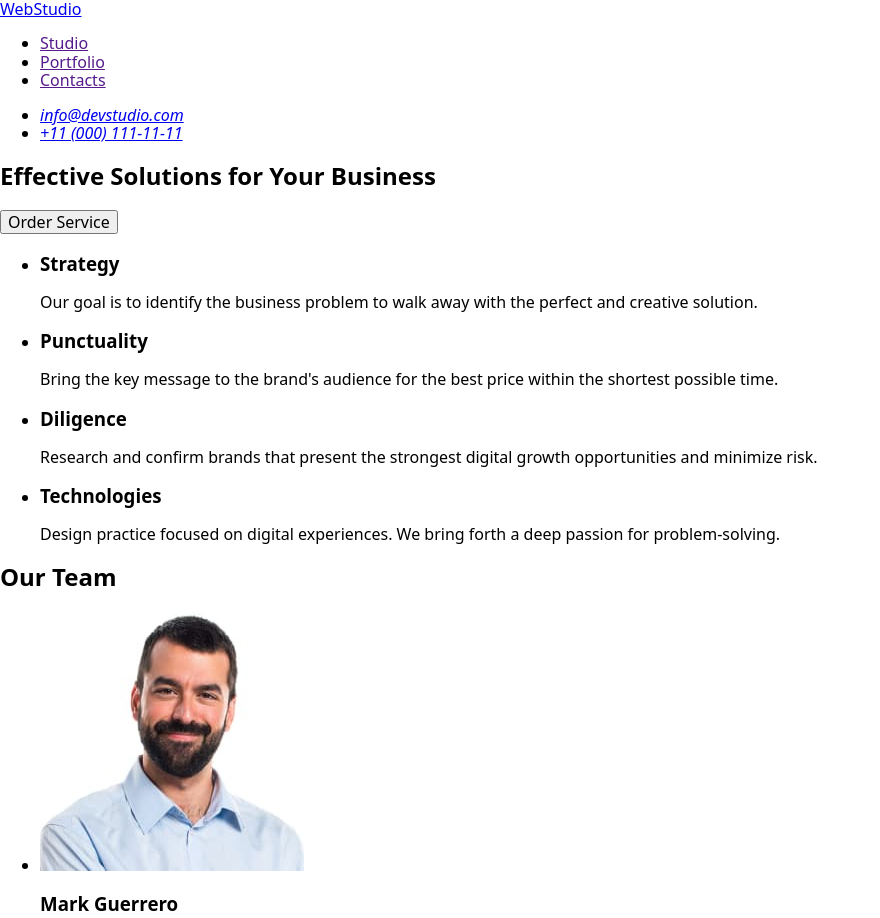
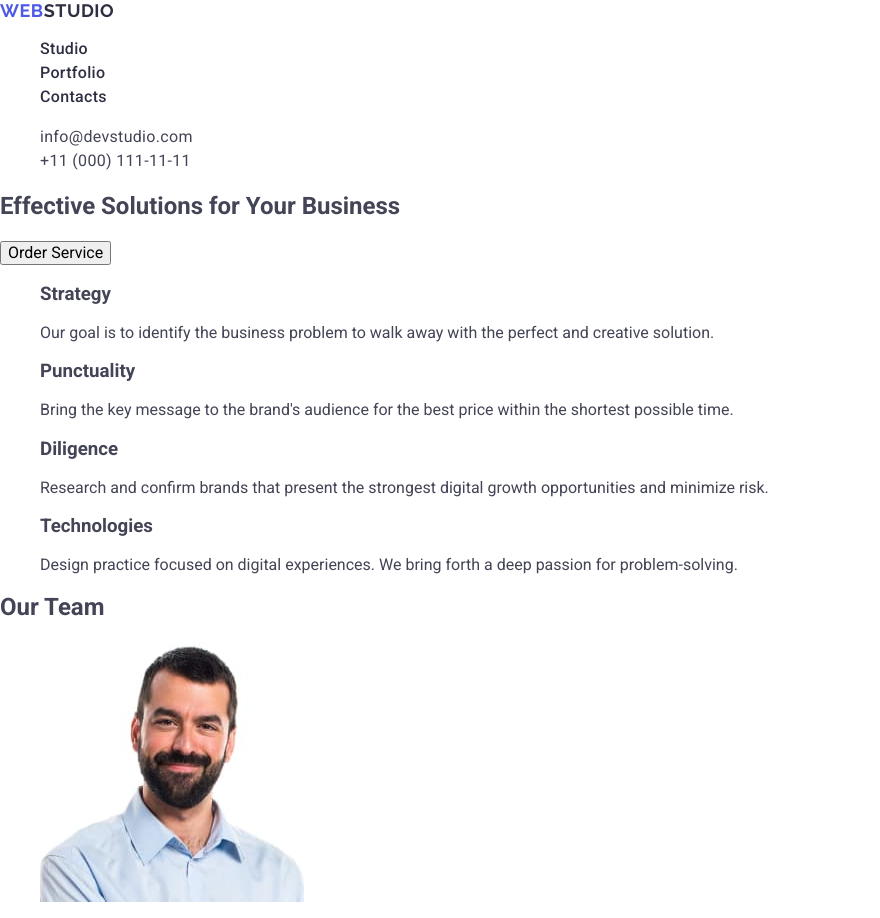
Before and after one commit to Gumilin-Aleksandr/goit-markup-hw-02, a plain HTML site: page index.html in a window 1280 px wide. Shown: the top 918 px of the page, without its empty margins (0-880 px from the left). Drawn offline with nearby package versions, Linux system fonts and the light colour scheme.

Commit message:
add class header

```diff
--- a/css/styles.css
+++ b/css/styles.css
@@ -1,3 +1,56 @@
+/* font-family: 'Roboto', sans-serif;
+	font-family: 'Raleway', sans-serif; */
 body {
-	background-color: #fff;
+  font-family: 'Roboto', sans-serif;
+  color: #434455;
+  background-color: #fff;
 }
+
+ul,
+ol {
+  list-style-type: none;
+}
+
+a {
+  text-decoration: none;
+}
+
+.logo {
+  font-family: 'Raleway', sans-serif;
+  font-weight: 700;
+  font-size: 18px;
+  line-height: 1.17;
+  letter-spacing: 0.03em;
+  text-transform: uppercase;
+  color: #4d5ae5;
+}
+
+.header-logo .logo-part {
+  color: #2e2f42;
+}
+
+.nav-link {
+  font-weight: 500;
+  font-size: 16px;
+  line-height: 1.5;
+  letter-spacing: 0.02em;
+  color: #2e2f42;
+}
+
+.contacts {
+  font-style: normal;
+}
+
+.contacts-link {
+  font-size: 16px;
+  line-height: 1.5;
+  letter-spacing: 0.02em;
+  color: #434455;
+}
+
+.contacts-link:hover,
+.contacts-link:focus,
+.nav-link:hover,
+.nav-link:focus {
+  color: #404bbf;
+}
--- a/index.html
+++ b/index.html
@@ -9,23 +9,43 @@
       rel="stylesheet"
       href="https://cdnjs.cloudflare.com/ajax/libs/modern-normalize/3.0.1/modern-normalize.css"
     />
+
+    <link rel="preconnect" href="https://fonts.googleapis.com" />
+    <link rel="preconnect" href="https://fonts.gstatic.com" crossorigin />
+    <link
+      href="https://fonts.googleapis.com/css2?family=Raleway:ital,wght@0,700;1,700&family=Roboto:wght@100;400;500;700&display=swap"
+      rel="stylesheet"
+    />
+
     <link rel="stylesheet" href="./css/styles.css" />
   </head>
 
   <body>
-    <header>
-      <nav>
-        <a href="./index.html">WebStudio</a>
-        <ul>
-          <li><a href="">Studio</a></li>
-          <li><a href="">Portfolio</a></li>
-          <li><a href="">Contacts</a></li>
+    <header class="header-page">
+      <nav class="nav-header">
+        <a class="logo header-logo" href="./index.html"
+          >Web<span class="logo-part">Studio</span></a
+        >
+        <ul class="nav-list">
+          <li class="nav-item">
+            <a class="nav-link" href="./index.html">Studio</a>
+          </li>
+          <li class="nav-item"><a class="nav-link" href="">Portfolio</a></li>
+          <li class="nav-item"><a class="nav-link" href="">Contacts</a></li>
         </ul>
       </nav>
-      <address>
-        <ul>
-          <li><a href="mailto:info@devstudio.com">info@devstudio.com</a></li>
-          <li><a href="tel:+110001111111">+11 (000) 111-11-11</a></li>
+      <address class="contacts">
+        <ul class="contacts-list">
+          <li class="contacts-item">
+            <a class="contacts-link" href="mailto:info@devstudio.com"
+              >info@devstudio.com</a
+            >
+          </li>
+          <li class="contacts-item">
+            <a class="contacts-link" href="tel:+110001111111"
+              >+11 (000) 111-11-11</a
+            >
+          </li>
         </ul>
       </address>
     </header>
```
